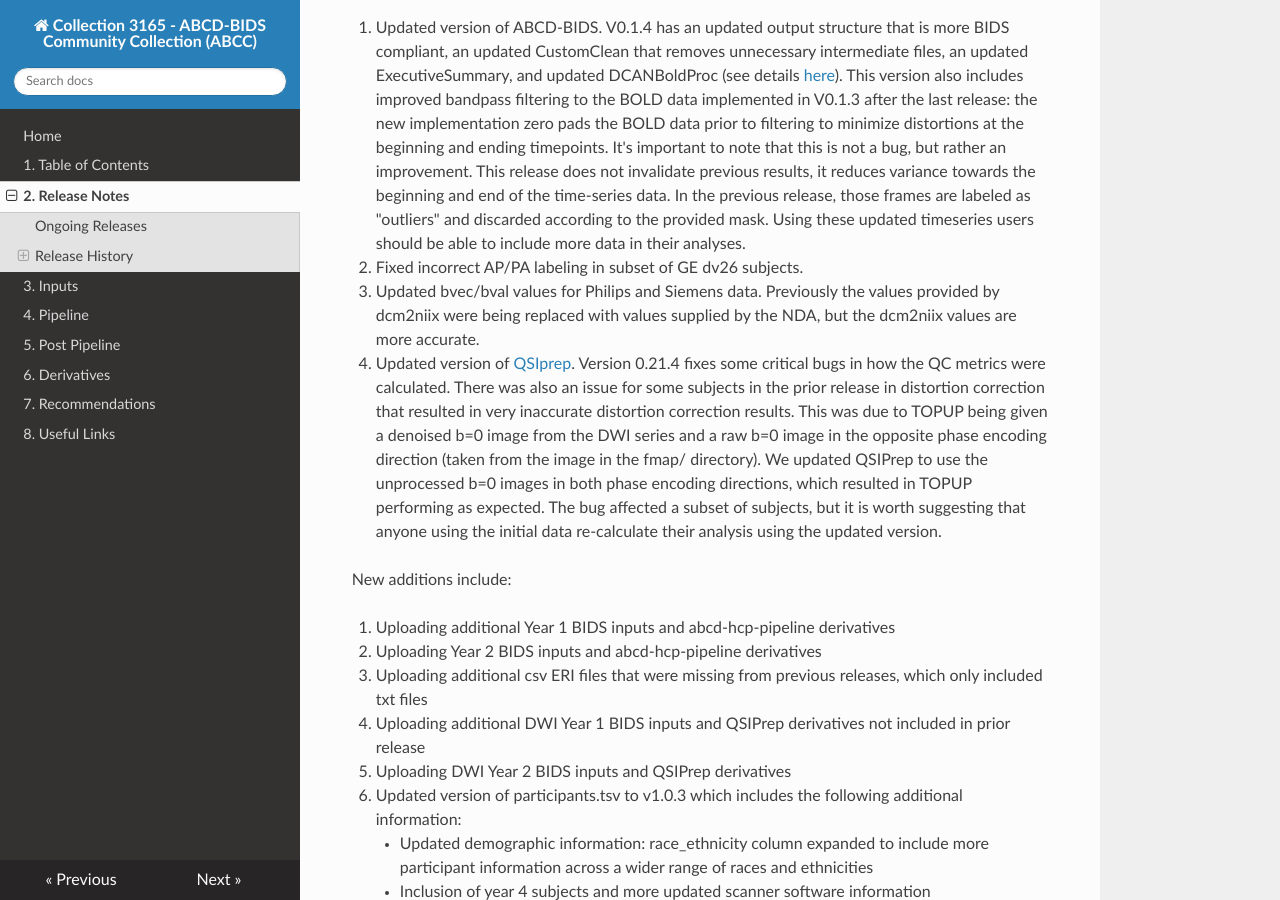
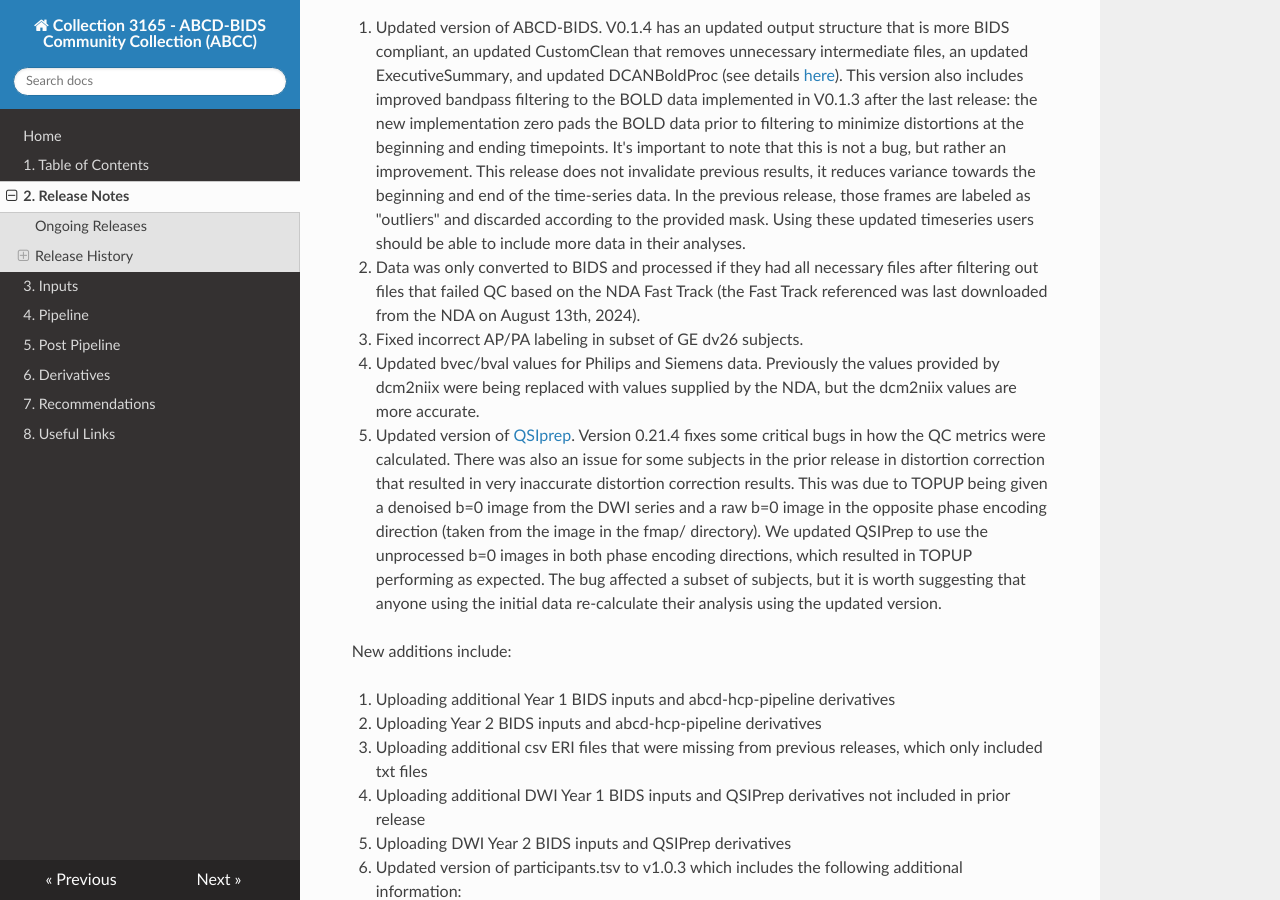
Before and after one commit to ABCD-STUDY/nda-abcd-collection-3165, an MkDocs documentation site: the page built from docs/release_notes.md, in a window 1280 px wide and 900 px high, scrolled down 666 px. Built offline with MkDocs 1.6.1, drawn with Linux system fonts in a browser that asks for light colours; nearby versions of some CDN libraries.

Commit message:
Update release_notes.md
added info about last version of fasttrack used

```diff
--- a/docs/release_notes.md
+++ b/docs/release_notes.md
@@ -18,9 +18,10 @@ New updates to the ABCD BIDS Community Collection cover both revisions to existi
 Revisions include:
 
 1. Updated version of ABCD-BIDS. V0.1.4 has an updated output structure that is more BIDS compliant, an updated CustomClean that removes unnecessary intermediate files, an updated ExecutiveSummary, and updated DCANBoldProc (see details [here](https://github.com/DCAN-Labs/abcd-hcp-pipeline/releases/tag/v0.1.4)). This version also includes improved bandpass filtering to the BOLD data implemented in V0.1.3 after the last release: the new implementation zero pads the BOLD data prior to filtering to minimize distortions at the beginning and ending timepoints. It's important to note that this is not a bug, but rather an improvement. This release does not invalidate previous results, it reduces variance towards the beginning and end of the time-series data. In the previous release, those frames are labeled as "outliers" and discarded according to the provided mask. Using these updated timeseries users should be able to include more data in their analyses.
-2. Fixed incorrect AP/PA labeling in subset of GE dv26 subjects.
-3. Updated bvec/bval values for Philips and Siemens data. Previously the values provided by dcm2niix were being replaced with values supplied by the NDA, but the dcm2niix values are more accurate.
-4. Updated version of [QSIprep](https://qsiprep.readthedocs.io/en/stable/). Version 0.21.4 fixes some critical bugs in how the QC metrics were calculated. There was also an issue for some subjects in the prior release in distortion correction that resulted in very inaccurate distortion correction results. This was due to TOPUP being given a denoised b=0 image from the DWI series and a raw b=0 image in the opposite phase encoding direction (taken from the image in the fmap/ directory). We updated QSIPrep to use the unprocessed b=0 images in both phase encoding directions, which resulted in TOPUP performing as expected. The bug affected a subset of subjects, but it is worth suggesting that anyone using the initial data re-calculate their analysis using the updated version.
+2. Data was only converted to BIDS and processed if they had all necessary files after filtering out files that failed QC based on the NDA Fast Track (the Fast Track referenced was last downloaded from the NDA on August 13th, 2024).
+3. Fixed incorrect AP/PA labeling in subset of GE dv26 subjects.
+4. Updated bvec/bval values for Philips and Siemens data. Previously the values provided by dcm2niix were being replaced with values supplied by the NDA, but the dcm2niix values are more accurate.
+5. Updated version of [QSIprep](https://qsiprep.readthedocs.io/en/stable/). Version 0.21.4 fixes some critical bugs in how the QC metrics were calculated. There was also an issue for some subjects in the prior release in distortion correction that resulted in very inaccurate distortion correction results. This was due to TOPUP being given a denoised b=0 image from the DWI series and a raw b=0 image in the opposite phase encoding direction (taken from the image in the fmap/ directory). We updated QSIPrep to use the unprocessed b=0 images in both phase encoding directions, which resulted in TOPUP performing as expected. The bug affected a subset of subjects, but it is worth suggesting that anyone using the initial data re-calculate their analysis using the updated version.
 
 New additions include:
 
```
